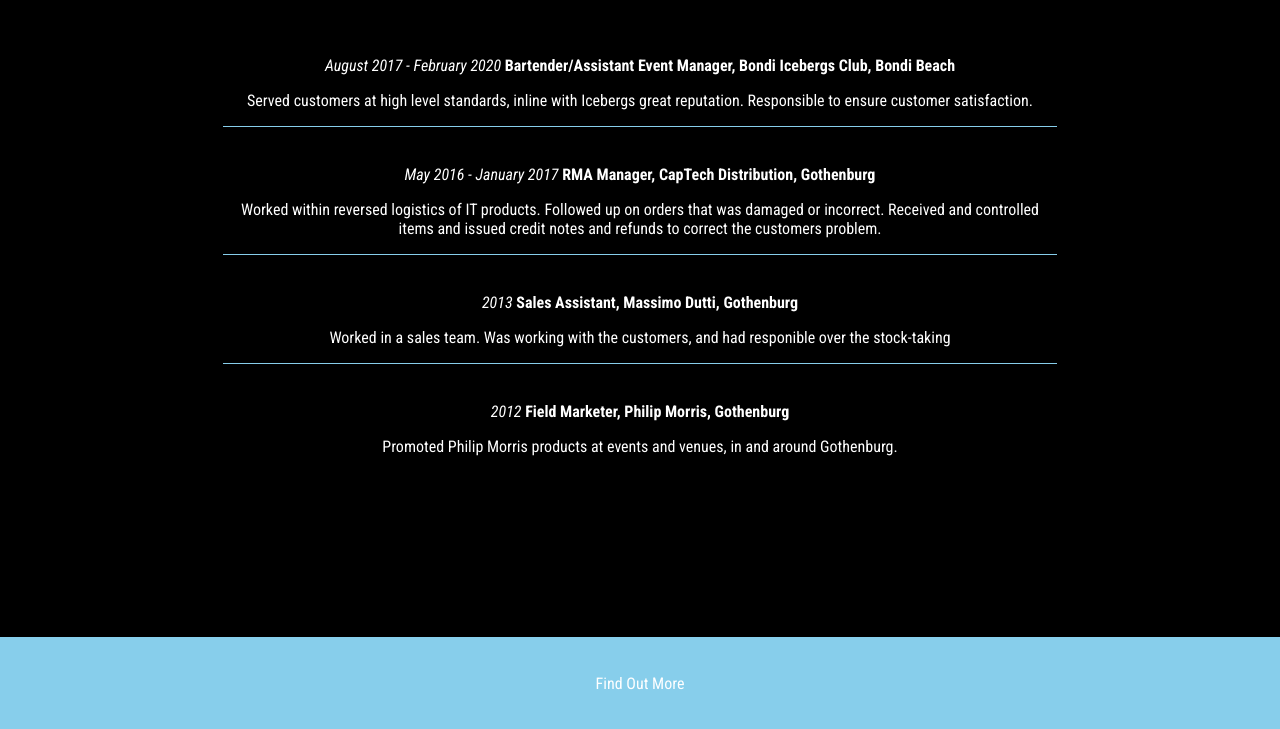
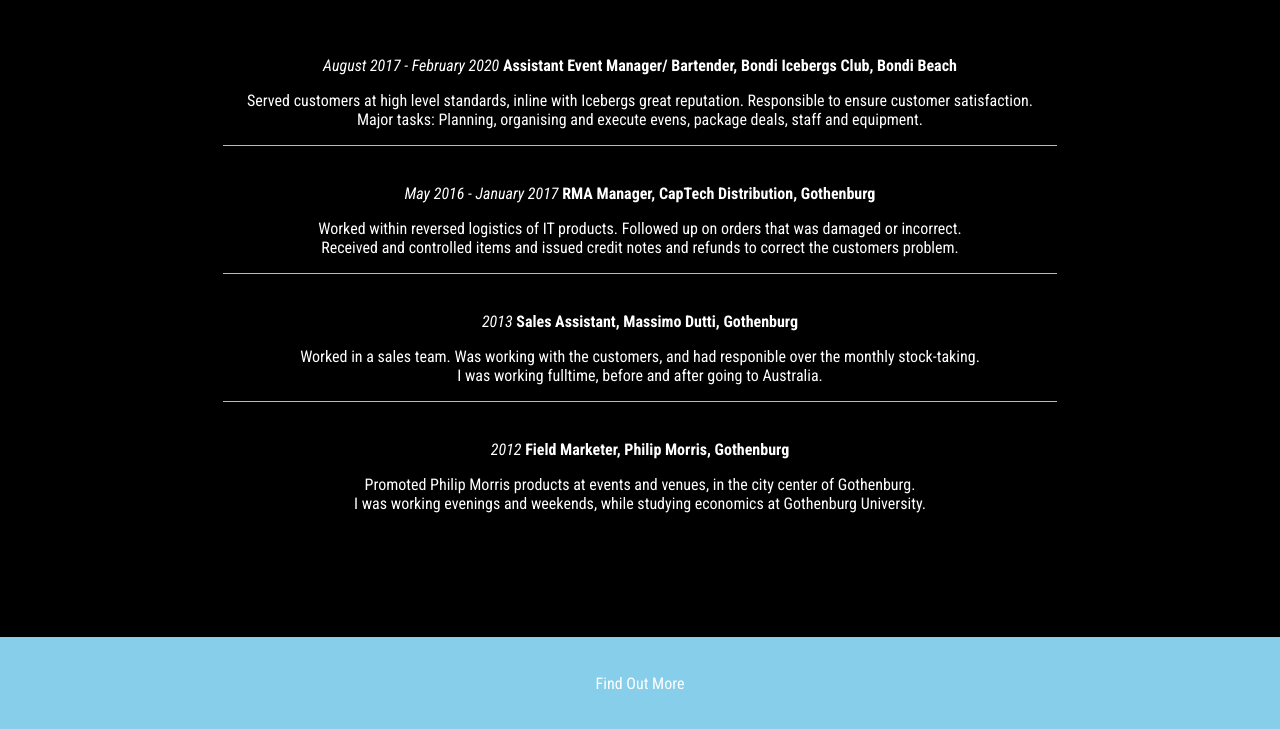
Before and after one commit to shic0/worldwide, a plain HTML site: page experience.html in a window 1280 px wide. Shown: the part 71-800 px from the top of the page. Drawn offline with Linux system fonts and the light colour scheme.

Commit message:
Add files via upload

```diff
--- a/experience.html
+++ b/experience.html
@@ -19,24 +19,26 @@
     <div id="space">
            <br><br>
             <em>August 2017 - February  2020</em>
-            <b>Bartender/Assistant Event Manager, Bondi Icebergs Club, Bondi Beach</b>
-            <p>Served customers at high level standards, inline with Icebergs great reputation. Responsible to ensure customer satisfaction.
+            <b>Assistant Event Manager/ Bartender, Bondi Icebergs Club, Bondi Beach</b>
+            <p>Served customers at high level standards, inline with Icebergs great reputation. Responsible to ensure customer satisfaction. <br>
+                Major tasks: Planning, organising and execute evens, package deals, staff and equipment.
+            </p>
             <div class="line"></div>
             <br><br>
             <em>May 2016 - January 2017</em>
             <b>RMA Manager, CapTech Distribution, Gothenburg</b>
-            <p>Worked within reversed logistics of IT products.  Followed up on orders that was damaged or incorrect. Received and controlled items and issued credit notes and refunds to correct the customers problem.</p>
+            <p>Worked within reversed logistics of IT products.  Followed up on orders that was damaged or incorrect. <br> Received and controlled items and issued credit notes and refunds to correct the customers problem.</p>
             <div class="line"></div>
             </em>
             <br><br>
             <em>2013</em>
             <b>Sales Assistant, Massimo Dutti, Gothenburg</b>
-            <p>Worked in a sales team. Was working with the customers, and had responible over the stock-taking</p>
+            <p>Worked in a sales team. Was working with the customers, and had responible over the  monthly stock-taking. <br>  I was working fulltime, before and after going to Australia.</p>
             <div class="line"></div>
             <br><br>
             <em>2012</em>
             <b>Field Marketer, Philip Morris, Gothenburg</b>
-            <p>Promoted Philip Morris products at events and venues, in and around Gothenburg.
+            <p>Promoted Philip Morris products at events and venues, in the city center of Gothenburg. <br> I was working evenings and weekends, while studying economics at Gothenburg University. </p>
     </div>
 <div class="main"></div>
     <footer>
```
Also changed, not shown: references.html (+7 -4 lines), start.html (+2 -2 lines).
